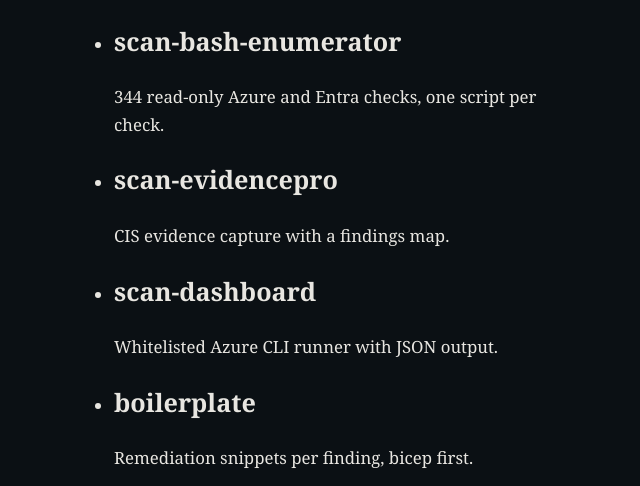
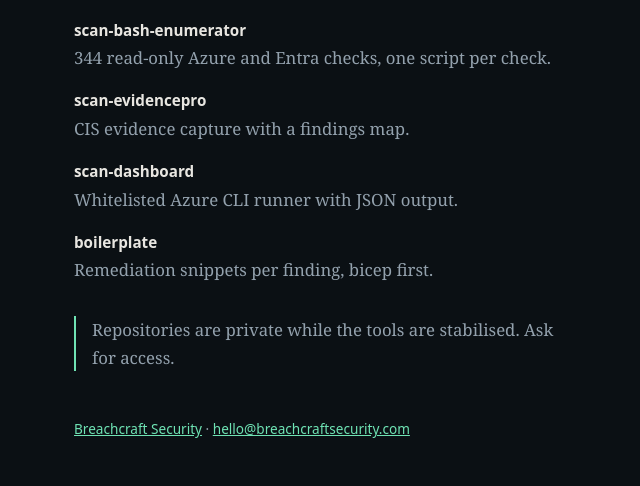
Before and after one commit to breachcraftsecurity/site-breachcraft-dev, a plain HTML site: page index.html in a window 1280 px wide. Shown: the part 306-792 px from the top of the page, without its empty margins (314-954 px from the left). Drawn offline with Linux system fonts and the light colour scheme.

Commit message:
style: list block

```diff
--- a/styles.css
+++ b/styles.css
@@ -12,3 +12,5 @@ a { color:var(--accent); }
 
 .kicker { font: 700 .8rem/1 ui-sans-serif,system-ui,sans-serif; letter-spacing:.16em; text-transform:uppercase; color:var(--accent); margin:0 0 1rem; }
 .action { font: 700 1rem/1.4 ui-sans-serif,system-ui,sans-serif; margin:0 0 2.5rem; }
+
+.items{list-style:none;padding:0;margin:0 0 2rem;display:grid;gap:1.2rem}.items h2{font:600 .95rem/1.3 ui-sans-serif,system-ui,sans-serif;margin:0 0 .25rem;color:var(--ink)}.items p{margin:0;color:var(--muted)}
```
